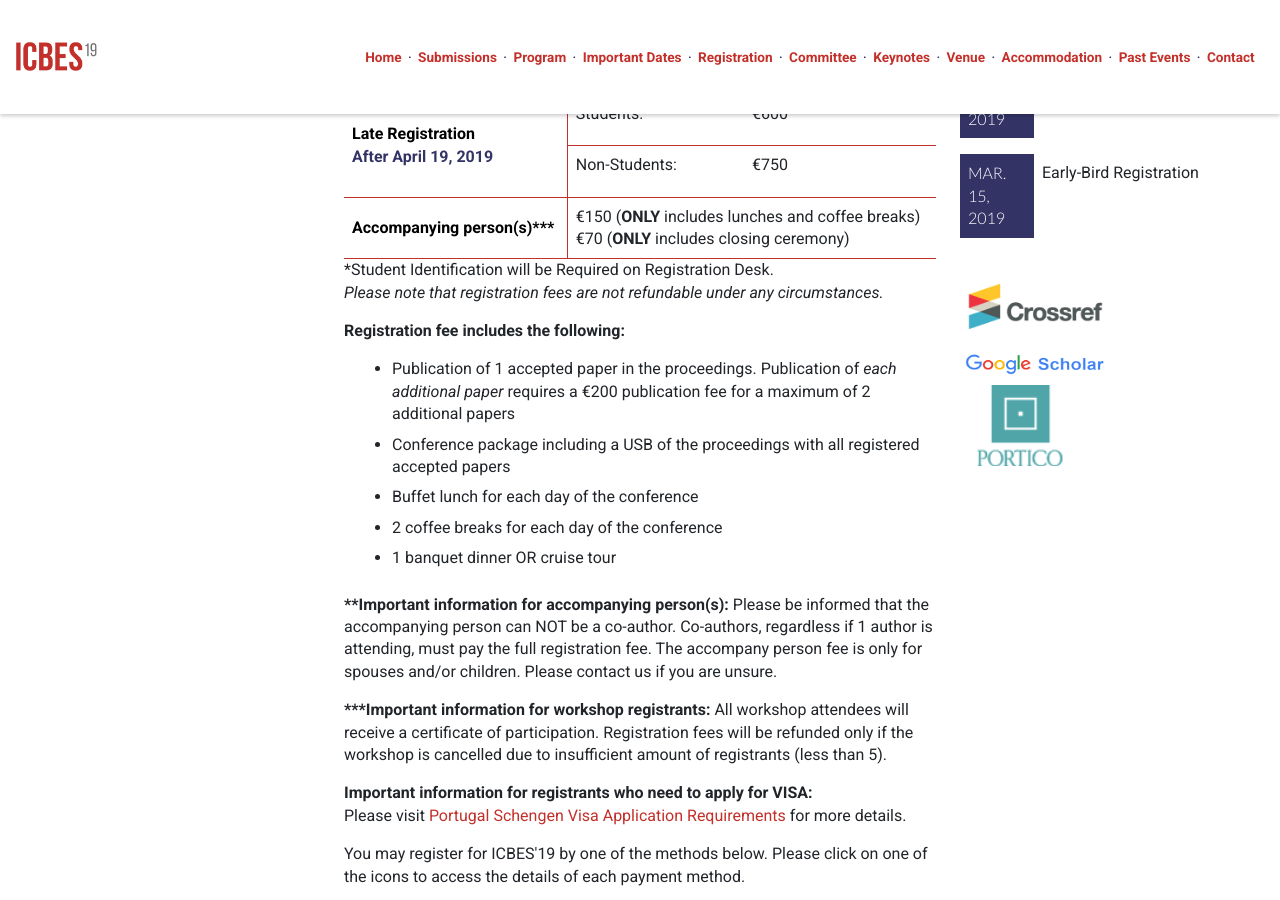
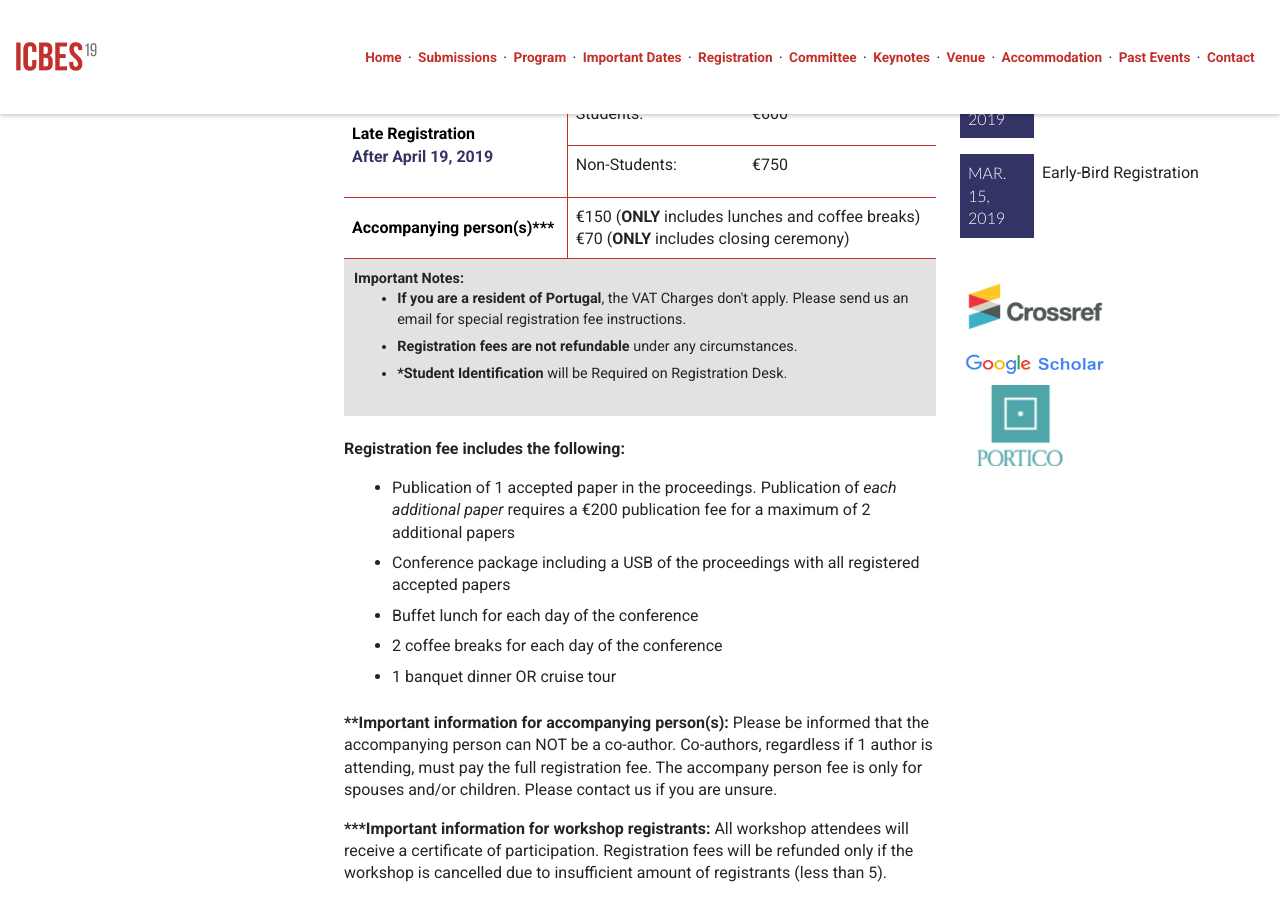
Before and after one commit to intaset/icbes, a Jekyll site: the page built from registration.html, in a window 1280 px wide and 900 px high, scrolled down 698 px. Built offline with Jekyll 4.4.1, drawn with Linux system fonts in a browser that asks for light colours; nearby versions of some CDN libraries; Markdown is read by kramdown in place of the engine named in the settings; comment, search, counter and statistics services are not loaded.

Commit message:
added note for Portugal

```diff
--- a/registration.html
+++ b/registration.html
@@ -90,8 +90,16 @@ keyword: biomedical engineering conference, biomedical conference, biosystems co
 </div>
 
 
-<p class="body">*Student Identification will be Required on Registration Desk.<br>
-<i>Please note that registration fees are not refundable under any circumstances.</i></p>
+<div class="announcement-text">
+<strong>Important Notes:</strong>
+<ul>
+    <li><strong>If you are a resident of Portugal</strong>, the VAT Charges don't apply. Please send us an email for special registration fee instructions.</li>
+    <li><strong>Registration fees are not refundable</strong> under any circumstances.</li>
+    <li><strong>*Student Identification</strong> will be Required on Registration Desk.</li>
+
+</ul>
+</div>
+<br>
 
 <p class="body bold">Registration fee includes the following:</p>
 
```
Also changed, not shown: 1 other file.
